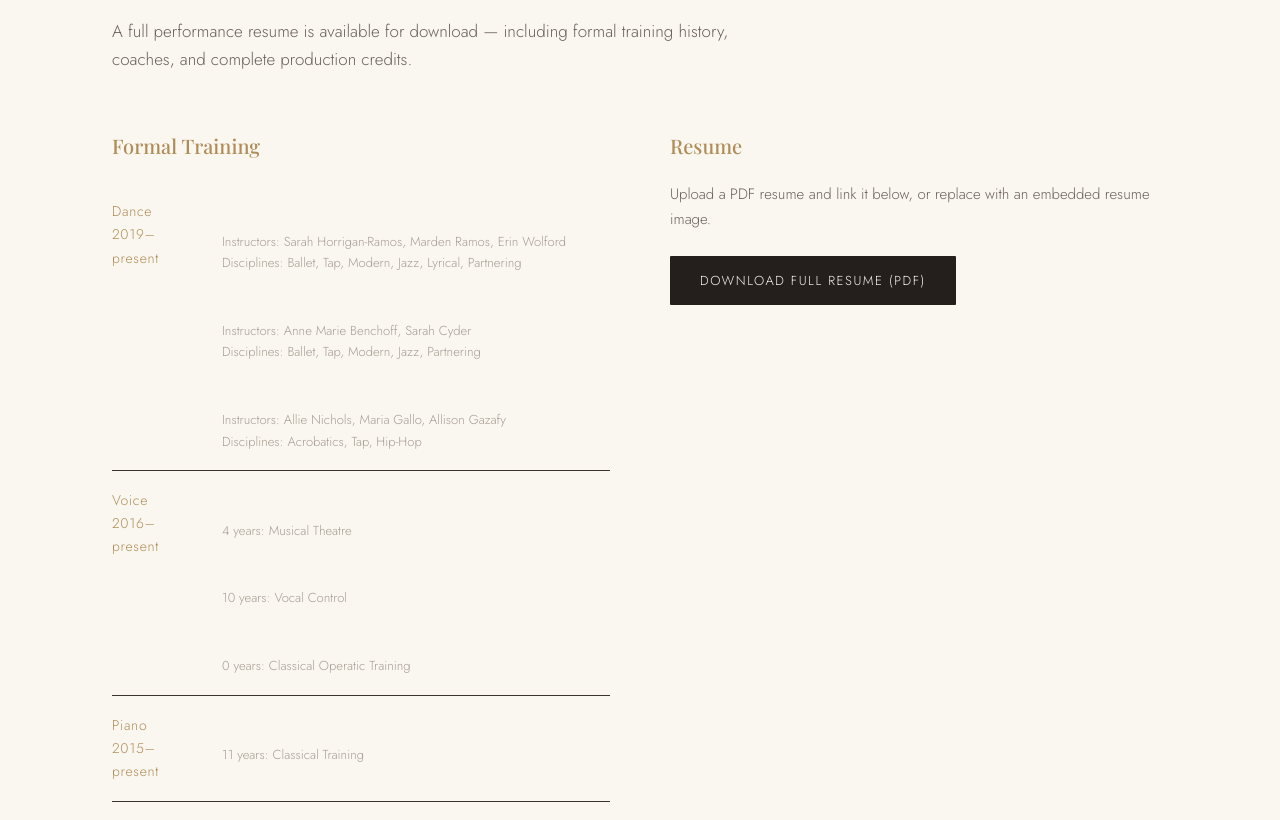
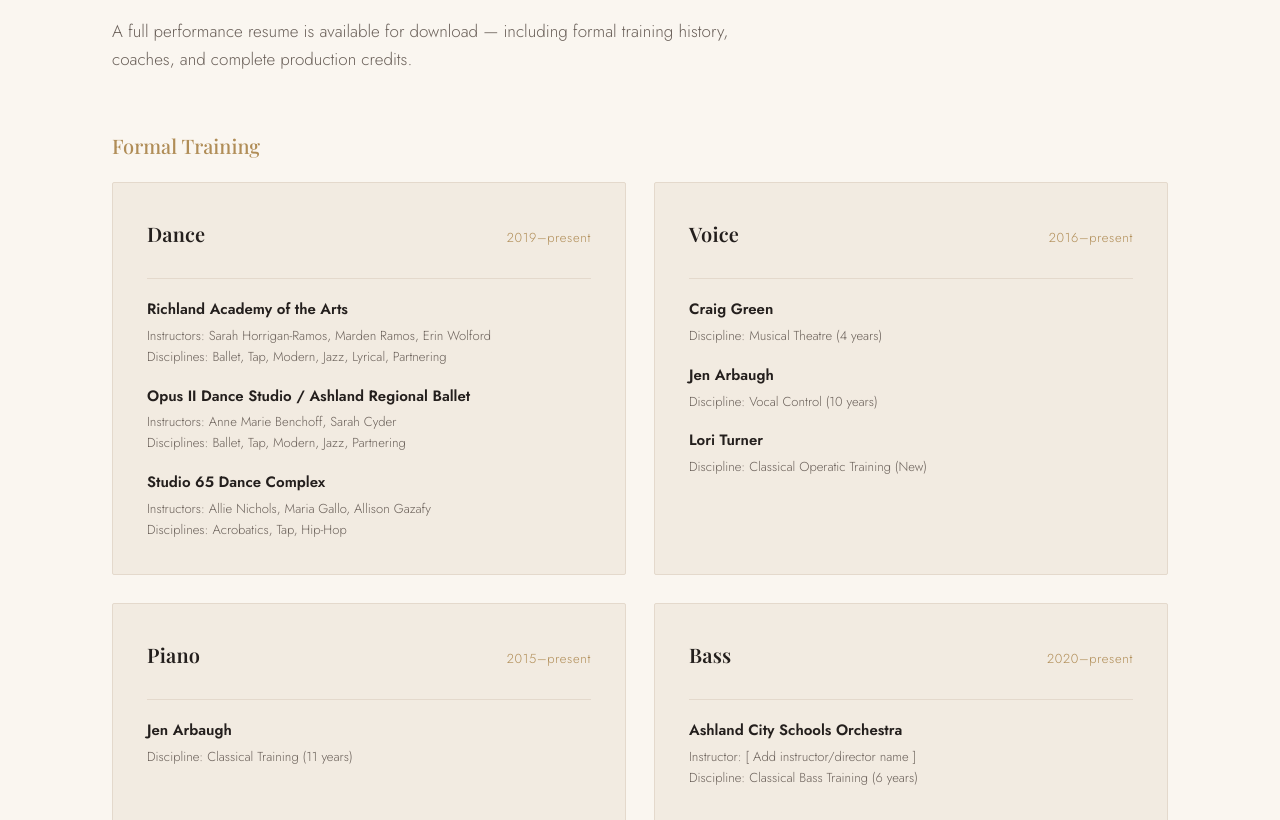
Before and after one commit to 22nmcdon/milo-portfolio, a plain HTML site: page index.html in a window 1280 px wide. Shown: the part 5702-6522 px from the top of the page. Drawn offline with nearby package versions, Linux system fonts and the light colour scheme.

Commit message:
Restructure Training section into per-discipline cards
Splits Formal Training into a Dance/Voice/Piano/Bass grid, each
showing instructors and disciplines, and fixes light-background
text contrast and mobile card overflow along the way.

```diff
--- a/index.html
+++ b/index.html
@@ -151,6 +151,14 @@
   .timeline-item .loc{font-size:13px;color:#a89e93;}
   .timeline-item .prog-entry{margin-bottom:16px;}
   .timeline-item .prog-entry:last-child{margin-bottom:0;}
+  .training-grid{display:grid;grid-template-columns:1fr 1fr;gap:28px;margin-top:20px;}
+  .training-card .train-head{display:flex;flex-wrap:wrap;justify-content:space-between;align-items:baseline;gap:4px 12px;margin-bottom:18px;border-bottom:1px solid var(--line);padding-bottom:14px;}
+  .training-card .train-head h3{font-family:'Playfair Display',serif;font-size:20px;color:var(--charcoal);}
+  .training-card .train-head .train-years{font-size:13px;color:var(--gold);letter-spacing:.05em;}
+  .training-card .prog-entry{margin-bottom:16px;}
+  .training-card .prog-entry:last-child{margin-bottom:0;}
+  .training-card .prog{font-size:15px;color:var(--charcoal);margin-bottom:4px;font-weight:600;}
+  .training-card .loc{font-size:13px;color:var(--text-soft);line-height:1.6;}
   .rep-list{list-style:none;}
   .rep-list li{
     padding:14px 0;border-bottom:1px solid #3a332f;font-size:15px;color:var(--cream-2);
@@ -167,7 +175,7 @@
   /* MUSICAL THEATRE */
   .mt-grid{display:grid;grid-template-columns:1fr 1fr;gap:56px;}
   .card{
-    background:var(--cream-2);border:1px solid var(--line);padding:34px;border-radius:2px;
+    background:var(--cream-2);border:1px solid var(--line);padding:34px;border-radius:2px;min-width:0;
   }
   .card h3{font-size:19px;margin-bottom:14px;}
   .card ul{padding-left:18px;color:var(--text-soft);font-size:15px;}
@@ -207,7 +215,7 @@
     }
     .nav-links.open{transform:translateX(0);}
     .nav-toggle{display:flex;}
-    .hero,.about-grid,.two-col,.mt-grid,.contact-grid{grid-template-columns:1fr;}
+    .hero,.about-grid,.two-col,.mt-grid,.contact-grid,.training-grid{grid-template-columns:1fr;}
     .hero-photo,.about-photo{order:-1;height:340px;}
     .gallery-grid{grid-template-columns:repeat(2,1fr);}
     .skills-strip{grid-template-columns:repeat(2,1fr);}
@@ -393,44 +401,33 @@
     <div class="eyebrow">Background</div>
     <h2 class="section-title">Training &amp; Resume</h2>
     <p class="section-lead">A full performance resume is available for download &mdash; including formal training history, coaches, and complete production credits.</p>
-    <div class="two-col">
-      <div>
-        <div class="subhead">Formal Training</div>
-        <div class="timeline-item">
-          <div class="yr">Dance<br>2019&ndash;present</div>
-          <div>
-            <div class="prog-entry"><div class="prog">Richland Academy of the Arts</div><div class="loc">Instructors: Sarah Horrigan-Ramos, Marden Ramos, Erin Wolford <br> Disciplines: Ballet, Tap, Modern, Jazz, Lyrical, Partnering</div></div>
-            <div class="prog-entry"><div class="prog">Opus II Dance Studio/Ashland Regional Ballet</div><div class="loc">Instructors: Anne Marie Benchoff, Sarah Cyder <br> Disciplines: Ballet, Tap, Modern, Jazz, Partnering</div></div>
-            <div class="prog-entry"><div class="prog">Studio 65 Dance Complex</div><div class="loc">Instructors: Allie Nichols, Maria Gallo, Allison Gazafy <br> Disciplines: Acrobatics, Tap, Hip-Hop</div></div>
-          </div>
-        </div>
-        <div class="timeline-item">
-          <div class="yr">Voice<br>2016&ndash;present</div>
-          <div>
-            <div class="prog-entry"><div class="prog">Craig Green</div><div class="loc">4 years: Musical Theatre</div></div>
-            <div class="prog-entry"><div class="prog">Jen Arbaugh</div><div class="loc">10 years: Vocal Control</div></div>
-            <div class="prog-entry"><div class="prog">Lori Turner</div><div class="loc">0 years: Classical Operatic Training</div></div>
-          </div>
-        </div>
-        <div class="timeline-item">
-          <div class="yr">Piano<br>2015&ndash;present</div>
-          <div>
-            <div class="prog-entry"><div class="prog">Jen Arbaugh</div><div class="loc">11 years: Classical Training</div></div>
-          </div>
-        </div>
-        <div class="timeline-item">
-          <div class="yr">Bass<br>2020&ndash;present</div>
-          <div>
-            <div class="prog-entry"><div class="prog">Ashland City Schools Orchestra</div><div class="loc">6 years: Classical Bass Training</div></div>
-          </div>
-        </div>
+    <div class="subhead">Formal Training</div>
+    <div class="training-grid">
+      <div class="card training-card">
+        <div class="train-head"><h3>Dance</h3><span class="train-years">2019&ndash;present</span></div>
+        <div class="prog-entry"><div class="prog">Richland Academy of the Arts</div><div class="loc">Instructors: Sarah Horrigan-Ramos, Marden Ramos, Erin Wolford<br>Disciplines: Ballet, Tap, Modern, Jazz, Lyrical, Partnering</div></div>
+        <div class="prog-entry"><div class="prog">Opus II Dance Studio / Ashland Regional Ballet</div><div class="loc">Instructors: Anne Marie Benchoff, Sarah Cyder<br>Disciplines: Ballet, Tap, Modern, Jazz, Partnering</div></div>
+        <div class="prog-entry"><div class="prog">Studio 65 Dance Complex</div><div class="loc">Instructors: Allie Nichols, Maria Gallo, Allison Gazafy<br>Disciplines: Acrobatics, Tap, Hip-Hop</div></div>
       </div>
-      <div>
-        <div class="subhead">Resume</div>
-        <p style="color:var(--text-soft);font-size:15px;margin-bottom:24px;">Upload a PDF resume and link it below, or replace with an embedded resume image.</p>
-        <a href="#" class="btn btn-primary">Download Full Resume (PDF)</a>
+      <div class="card training-card">
+        <div class="train-head"><h3>Voice</h3><span class="train-years">2016&ndash;present</span></div>
+        <div class="prog-entry"><div class="prog">Craig Green</div><div class="loc">Discipline: Musical Theatre (4 years)</div></div>
+        <div class="prog-entry"><div class="prog">Jen Arbaugh</div><div class="loc">Discipline: Vocal Control (10 years)</div></div>
+        <div class="prog-entry"><div class="prog">Lori Turner</div><div class="loc">Discipline: Classical Operatic Training (New)</div></div>
+      </div>
+      <div class="card training-card">
+        <div class="train-head"><h3>Piano</h3><span class="train-years">2015&ndash;present</span></div>
+        <div class="prog-entry"><div class="prog">Jen Arbaugh</div><div class="loc">Discipline: Classical Training (11 years)</div></div>
+      </div>
+      <div class="card training-card">
+        <div class="train-head"><h3>Bass</h3><span class="train-years">2020&ndash;present</span></div>
+        <div class="prog-entry"><div class="prog">Ashland City Schools Orchestra</div><div class="loc">Instructor: [ Add instructor/director name ]<br>Discipline: Classical Bass Training (6 years)</div></div>
       </div>
     </div>
+
+    <div class="subhead" style="margin-top:60px;">Resume</div>
+    <p style="color:var(--text-soft);font-size:15px;margin-bottom:24px;">Upload a PDF resume and link it below, or replace with an embedded resume image.</p>
+    <a href="#" class="btn btn-primary">Download Full Resume (PDF)</a>
   </div>
 </section>
 
```
